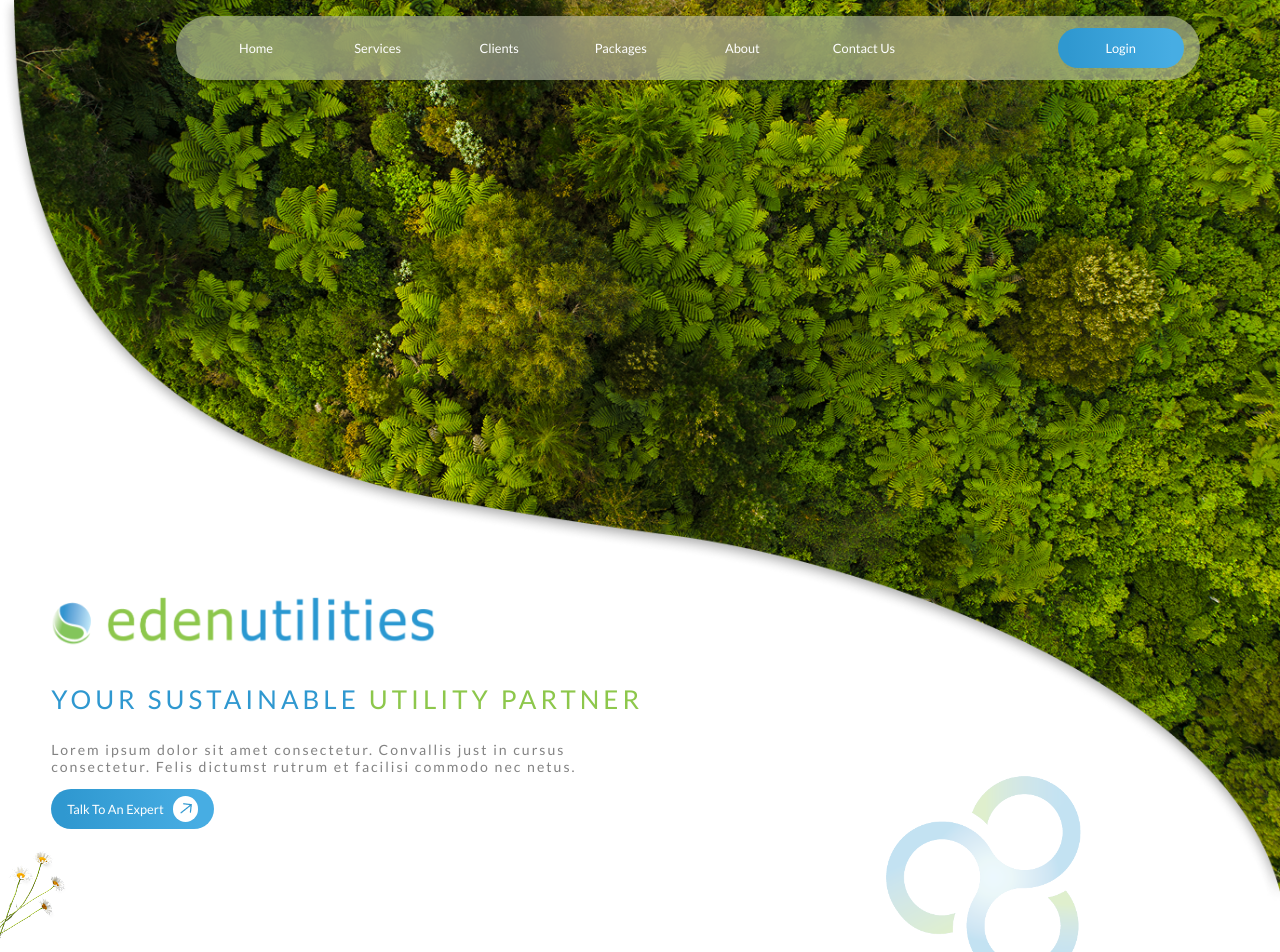
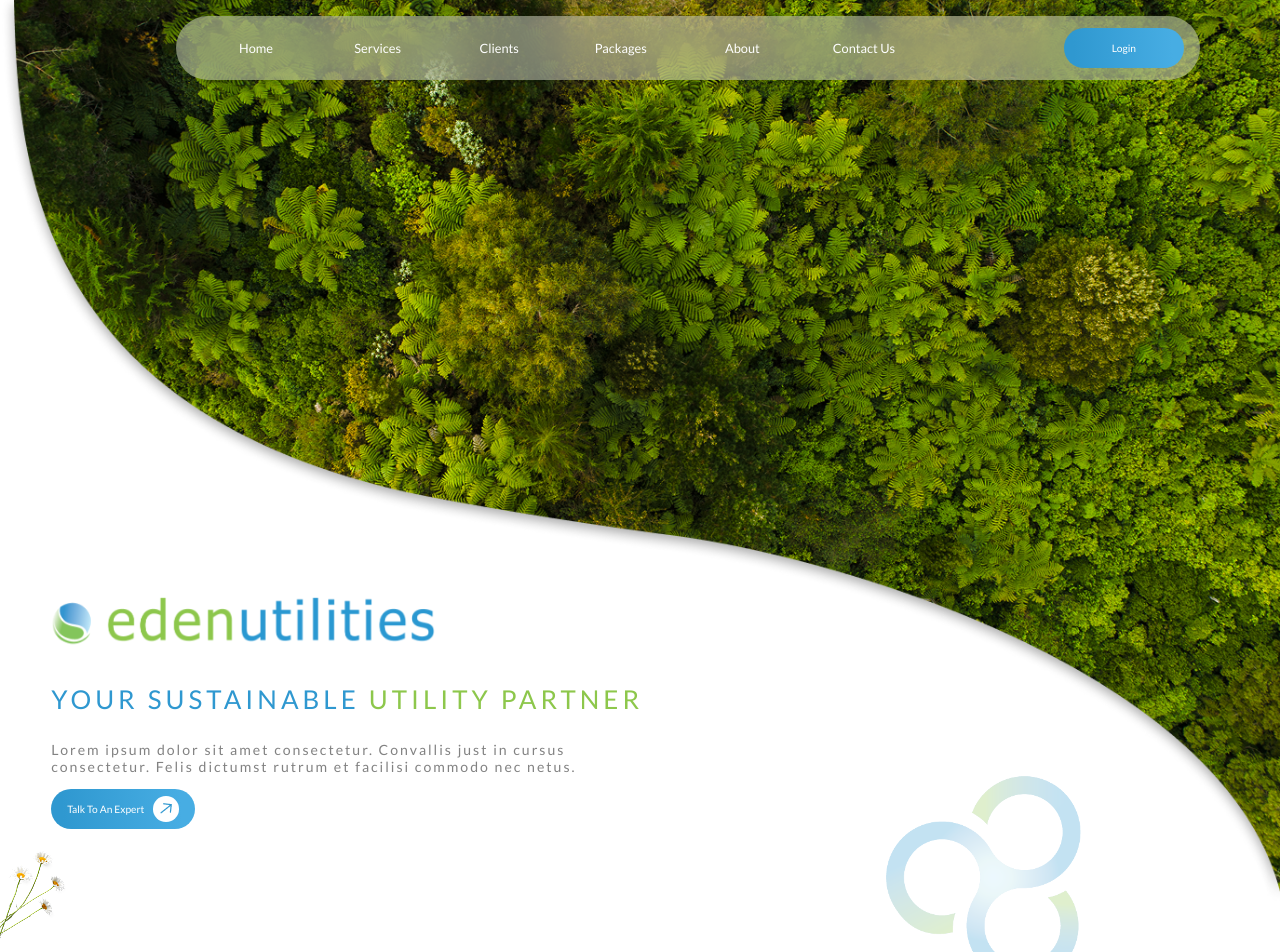
Before and after one commit to simran70875/eden, a React (Vite) app: page / in a window 1280 px wide. Shown: the top 952 px of the page. Built offline with nearby package versions, Linux system fonts and the light colour scheme.

Commit message:
build added

```diff
--- a/src/App.css
+++ b/src/App.css
@@ -118,7 +118,7 @@ a {
   align-items: center;
   justify-content: center;
   padding: 0 1rem;
-  font-size: 1vw;
+  font-size: 0.8vw;
   font-weight: 400;
   text-transform: capitalize;
 }
@@ -129,7 +129,7 @@ a {
 
 /* Icon span on the right */
 .btn-icon {
-  border-radius: 1rem;
+  border-radius: 1vw;
   height: 2vw;
   width: 2vw;
   background-size: contain;
--- a/src/App.jsx
+++ b/src/App.jsx
@@ -110,7 +110,7 @@ function App() {
     return () => ctx.revert();
   }, []);
 
-  useEffect(() => {
+  useLayoutEffect(() => {
     const tl = gsap.timeline({
       scrollTrigger: {
         trigger: wrapperRef.current,
```
Also changed, not shown: 4 other files (tests, documents, lock files or other folders).
